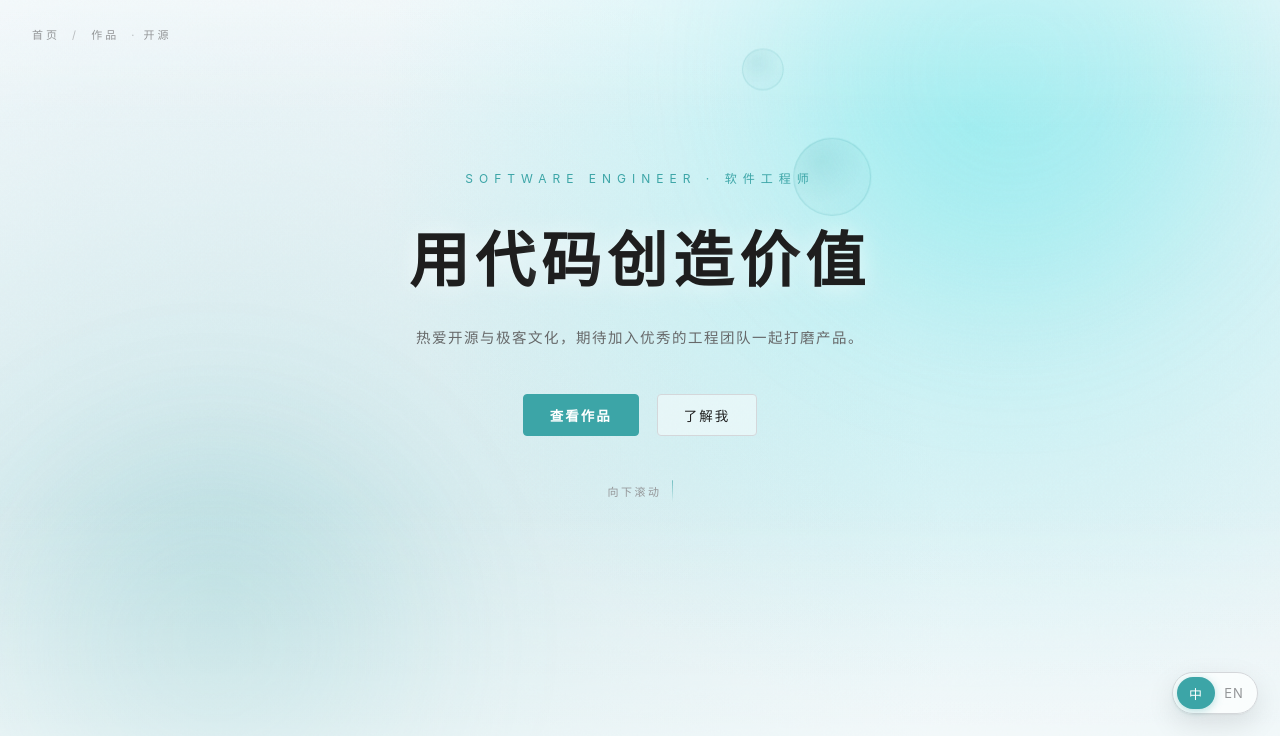
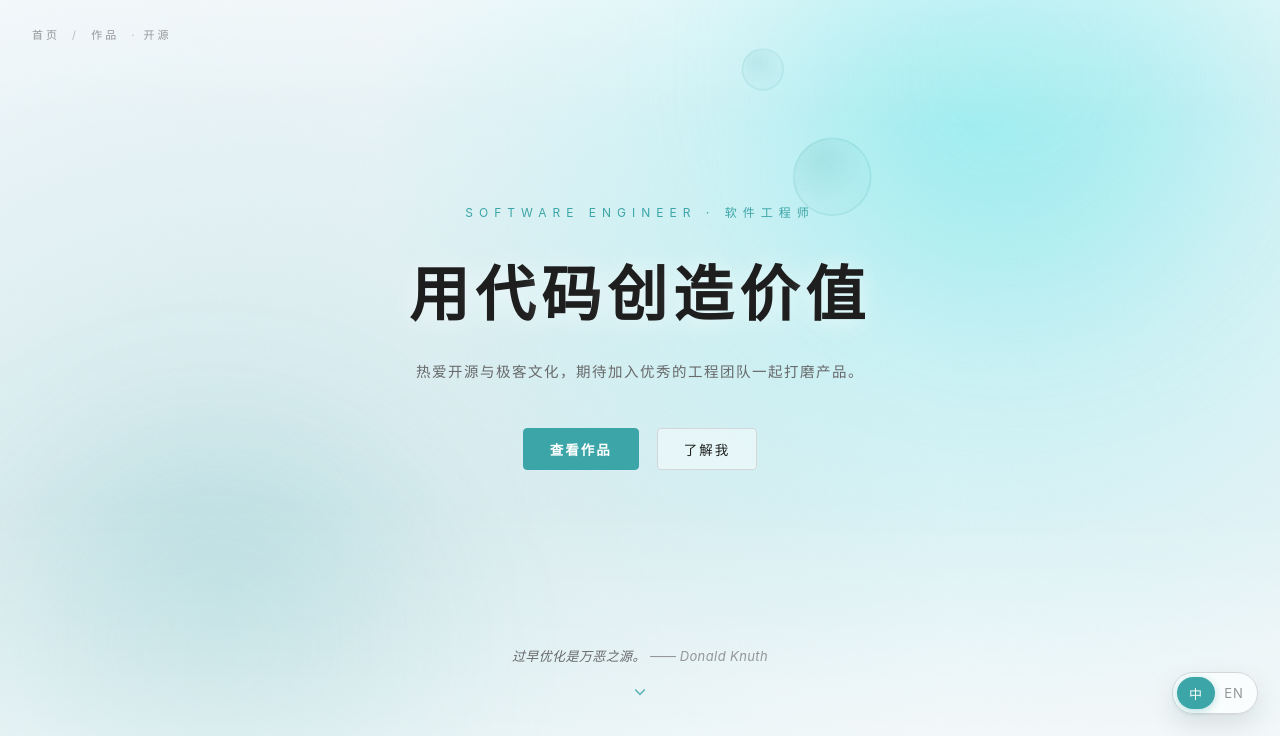
Before and after one commit to ypc-c/portfolio-website, a plain HTML site: page index.html in a window 1280 px wide. Shown: the part 64-800 px from the top of the page. Drawn offline with Linux system fonts and the light colour scheme; no server answers.

Commit message:
Add random quote with floating arrow in hero; remove scroll hint

```diff
--- a/index.html
+++ b/index.html
@@ -49,7 +49,17 @@
       <a href="#works" class="btn btn-gold" data-i18n="cta_works">查看作品</a>
       <a href="#about" class="btn btn-ghost" data-i18n="cta_about">了解我</a>
     </div>
-    <span class="foot-scroll">向下滚动<span class="scroll-line"></span></span>
+  </div>
+
+  <!-- 首屏底部：随机一言 + 上下浮动箭头 -->
+  <div class="hero-quote" id="heroQuote">
+    <p class="quote-line">
+      <span class="quote-body" id="quoteBody"></span>
+      <span class="quote-author" id="quoteAuthor"></span>
+    </p>
+    <span class="quote-arrow" aria-hidden="true">
+      <svg viewBox="0 0 24 24" fill="none" stroke="currentColor" stroke-width="1.6" stroke-linecap="round" stroke-linejoin="round"><path d="M6 9l6 6 6-6"/></svg>
+    </span>
   </div>
 </section>
 
@@ -483,6 +493,53 @@ function applyLang(lang) {
     });
 })();
 
+/* ============ 首屏随机一言（技术风:文艺风 = 6:4） ============ */
+(function () {
+  const QUOTES = [
+    /* 极客 / 技术风 —— 9 条 */
+    { t: '先让它跑通，再让它跑对，最后让它跑快。', a: 'Kent Beck' },
+    { t: 'Talk is cheap. Show me the code.', a: 'Linus Torvalds' },
+    { t: '简单是可靠的前提。', a: 'Edsger W. Dijkstra' },
+    { t: '程序首先是写给人读的，其次才是给机器执行的。', a: 'Donald Knuth' },
+    { t: '过早优化是万恶之源。', a: 'Donald Knuth' },
+    { t: '任何足够先进的技术，都与魔法无异。', a: 'Arthur C. Clarke' },
+    { t: '调试之难，两倍于写代码；若把代码写得尽可能巧妙，你按定义就无法调试它。', a: 'Brian Kernighan' },
+    { t: '好的代码本身就是最好的文档。', a: 'Steve McConnell' },
+    { t: '不要重复自己（DRY）。', a: 'Andy Hunt & Dave Thomas' },
+    /* 文艺 / 励志风 —— 6 条 */
+    { t: '细节决定成败，态度决定未来。', a: '佚名' },
+    { t: '你的时间有限，不要浪费在重复别人的生活上。', a: 'Steve Jobs' },
+    { t: '生活不是等待风暴过去，而是学会在雨中起舞。', a: '佚名' },
+    { t: '不要因为没有掌声而放弃梦想，你需要的是坚持，而不是观众。', a: '佚名' },
+    { t: '慢慢来，比较快。', a: '佚名' },
+    { t: '所有的伟大，都源于一个勇敢的开始。', a: '佚名' }
+  ];
+
+  const bodyEl = document.getElementById('quoteBody');
+  const authorEl = document.getElementById('quoteAuthor');
+  if (!bodyEl) return;
+
+  // 避免连续两次刷新抽到同一条（sessionStorage 记录上一条）
+  let last = -1;
+  try {
+    const saved = parseInt(sessionStorage.getItem('heroQuoteIdx'), 10);
+    if (Number.isFinite(saved) && saved >= 0 && saved < QUOTES.length) last = saved;
+  } catch (e) { /* 隐私模式等场景忽略 */ }
+
+  let idx;
+  do { idx = Math.floor(Math.random() * QUOTES.length); }
+  while (QUOTES.length > 1 && idx === last);
+
+  try { sessionStorage.setItem('heroQuoteIdx', String(idx)); } catch (e) {}
+
+  const q = QUOTES[idx];
+  bodyEl.textContent = q.t;
+  if (authorEl) {
+    if (q.a) authorEl.textContent = q.a;
+    else authorEl.remove();
+  }
+})();
+
 /* ============ 初始化 ============ */
 setupTitle(I18N.title.zh, false);
 applyLang('zh');
--- a/styles.css
+++ b/styles.css
@@ -240,26 +240,46 @@ body {
 }
 
 /* --- 主内容中部的“向下滚动”引导 --- */
-.foot-scroll {
+/* 首屏底部：随机一言 + 上下浮动箭头 */
+.hero-quote {
+  position: absolute;
+  left: 50%;
+  bottom: clamp(20px, 5vh, 46px);
+  z-index: 5;
+  display: flex;
+  flex-direction: column;
+  align-items: center;
+  gap: 10px;
+  width: min(580px, calc(100vw - 56px));
+  text-align: center;
+  pointer-events: none;
+  transform: translateX(-50%);
+  animation: quoteIn 1.1s cubic-bezier(0.22, 1, 0.36, 1) 0.55s both;
+}
+.quote-line {
+  margin: 0;
+  font-size: 13px;
+  line-height: 1.85;
+  letter-spacing: 0.4px;
+  color: var(--ink3);
+  font-style: italic;
+}
+.quote-body { color: var(--ink2); }
+.quote-author { color: var(--ink3); }
+.quote-author:not(:empty)::before { content: ' —— '; letter-spacing: 0; }
+.quote-arrow {
   display: inline-flex;
-  align-items: center;
-  justify-content: center;
-  gap: 10px;
-  margin-top: 42px;
-  font-size: 11px;
-  letter-spacing: 2.5px;
-  color: var(--ink3);
+  color: var(--accent-deep);
+  animation: arrowFloat 2.1s ease-in-out infinite;
 }
-.scroll-line {
-  display: inline-block;
-  width: 1px;
-  height: 26px;
-  background: linear-gradient(to bottom, var(--accent-deep), transparent);
-  animation: scrollPulse 1.8s ease-in-out infinite;
+.quote-arrow svg { width: 18px; height: 18px; }
+@keyframes arrowFloat {
+  0%, 100% { transform: translateY(-2px); opacity: 0.5; }
+  50%      { transform: translateY(6px);  opacity: 1; }
 }
-@keyframes scrollPulse {
-  0%, 100% { opacity: 0.4; transform: scaleY(0.7); }
-  50%      { opacity: 1; transform: scaleY(1); }
+@keyframes quoteIn {
+  from { opacity: 0; transform: translate(-50%, 16px); }
+  to   { opacity: 1; transform: translate(-50%, 0); }
 }
 
 /* ============ 内容板块（作品 / 关于 / 联系） ============ */
@@ -672,5 +692,5 @@ body {
 
 /* ============ 动效偏好 ============ */
 @media (prefers-reduced-motion: reduce) {
-  .hero-bg, .bubble, .scroll-line, .hero-inner { animation: none; }
+  .hero-bg, .bubble, .hero-inner, .hero-quote, .quote-arrow { animation: none; }
 }
```
